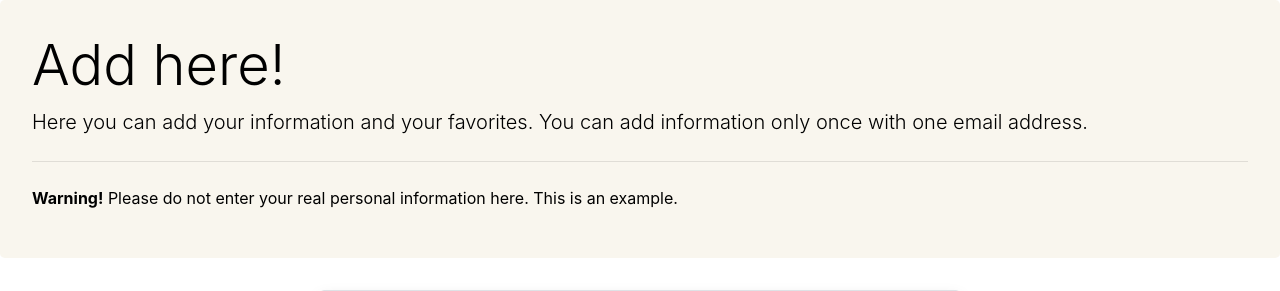
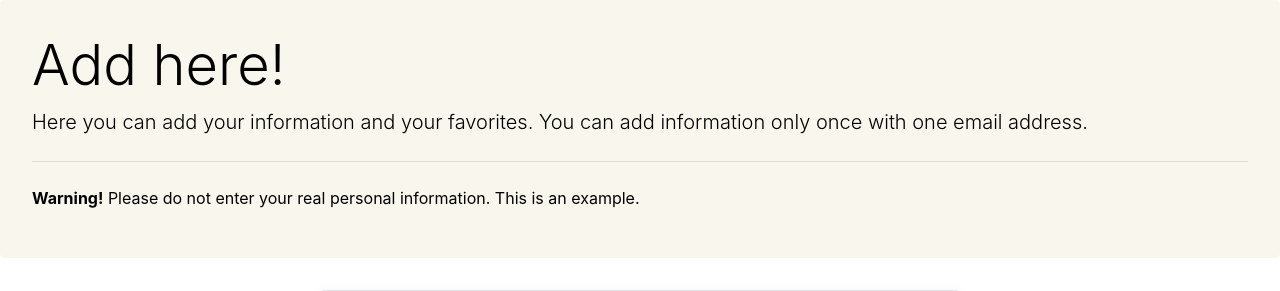
Before and after one commit to emmituuk/Project, a Flask app: template templates/add.html in a window 1280 px wide. Shown: the top 291 px of the page. Run offline with Flask 3, Linux system fonts and the light colour scheme; the template is opened without the code that fills it, so the values that code supplies are empty; parts of the project's set-up code (start-up, migrations or seed data) failed here and were passed over; some libraries are stand-ins or nearby versions.

Commit message:
updated the warning text

```diff
--- a/templates/add.html
+++ b/templates/add.html
@@ -20,7 +20,7 @@
       </p>
       <hr class="my-4" />
       <p>
-        <b>Warning!</b> Please do not enter your real personal information here.
+        <b>Warning!</b> Please do not enter your real personal information.
         This is an example.
       </p>
     </div>
```
